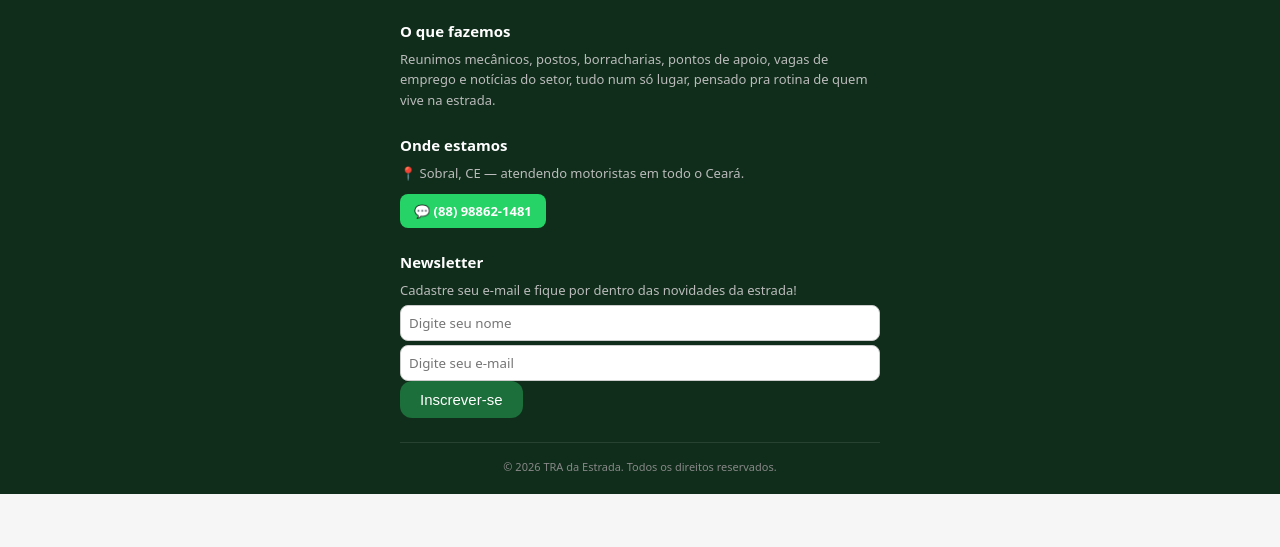
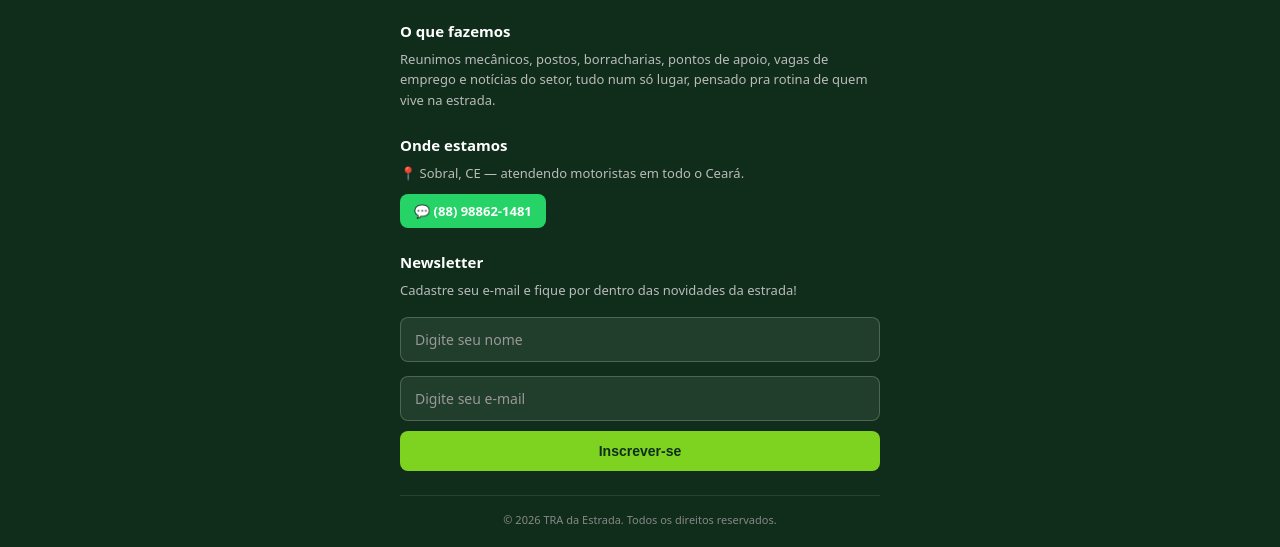
Before and after one commit to jfilhoempresarial-ops/tr.alienigenaV5, a website built with Vite: page index.html in a window 1280 px wide. Shown: the part 1578-2125 px from the top of the page. Before the commit the page ends 2072 px from the top, so only its background shows below. Built offline with nearby package versions, Linux system fonts and the light colour scheme; some packages are replaced by stand-ins of ours; no server answers; the database is empty.

Commit message:
Add footer newsletter styles
Added styles for newsletter section in footer.

```diff
--- a/src/styles/base.css
+++ b/src/styles/base.css
@@ -1376,3 +1376,63 @@ button {
   border-radius: 6px;
   margin: 2px -8px;
 }
+/* ===== Newsletter no rodapé ===== */
+
+.footer__coluna--newsletter {
+  max-width: 480px;
+  margin: 0 auto 24px;
+}
+
+.footer__newsletter-form {
+  display: flex;
+  flex-direction: column;
+  gap: 10px;
+  margin-top: 12px;
+}
+
+.footer__newsletter-input {
+  padding: 12px 14px;
+  border-radius: 8px;
+  border: 1px solid rgba(255, 255, 255, 0.2);
+  background: rgba(255, 255, 255, 0.08);
+  color: #fff;
+  font-size: 14px;
+}
+
+.footer__newsletter-input::placeholder {
+  color: #999;
+}
+
+.footer__newsletter-input:focus {
+  outline: none;
+  border-color: #7ed321;
+}
+
+.footer__newsletter-botao {
+  background: #7ed321;
+  color: #0f2d1a;
+  font-weight: 700;
+  border: none;
+  padding: 12px 16px;
+  border-radius: 8px;
+  font-size: 14px;
+  cursor: pointer;
+}
+
+.footer__newsletter-botao:disabled {
+  opacity: 0.6;
+  cursor: not-allowed;
+}
+
+.footer__newsletter-mensagem {
+  font-size: 13px;
+  margin-top: 8px;
+}
+
+.footer__newsletter-mensagem--sucesso {
+  color: #7ed321;
+}
+
+.footer__newsletter-mensagem--erro {
+  color: #ff6b6b;
+}
```
